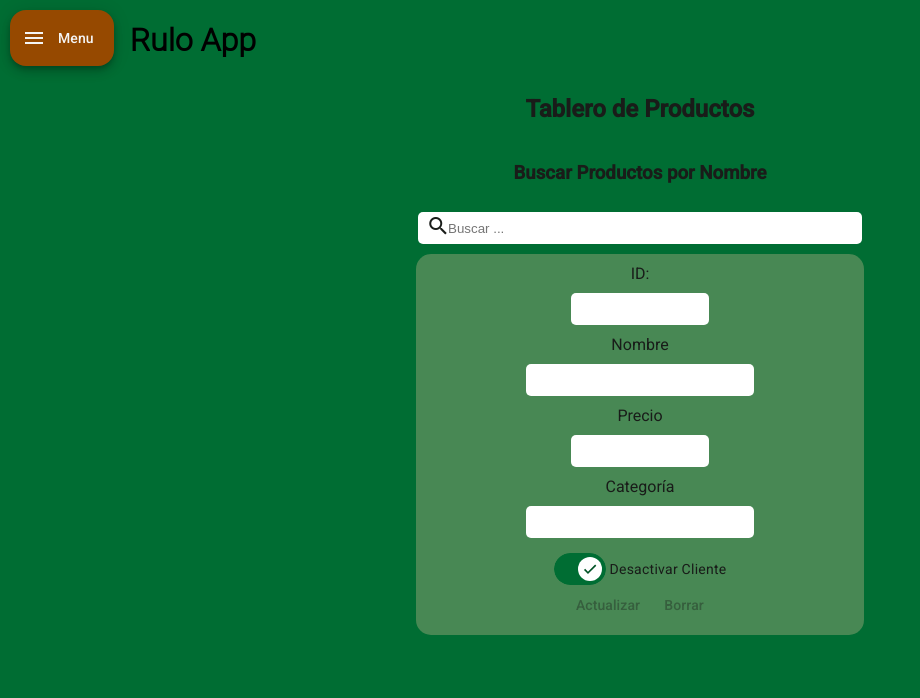
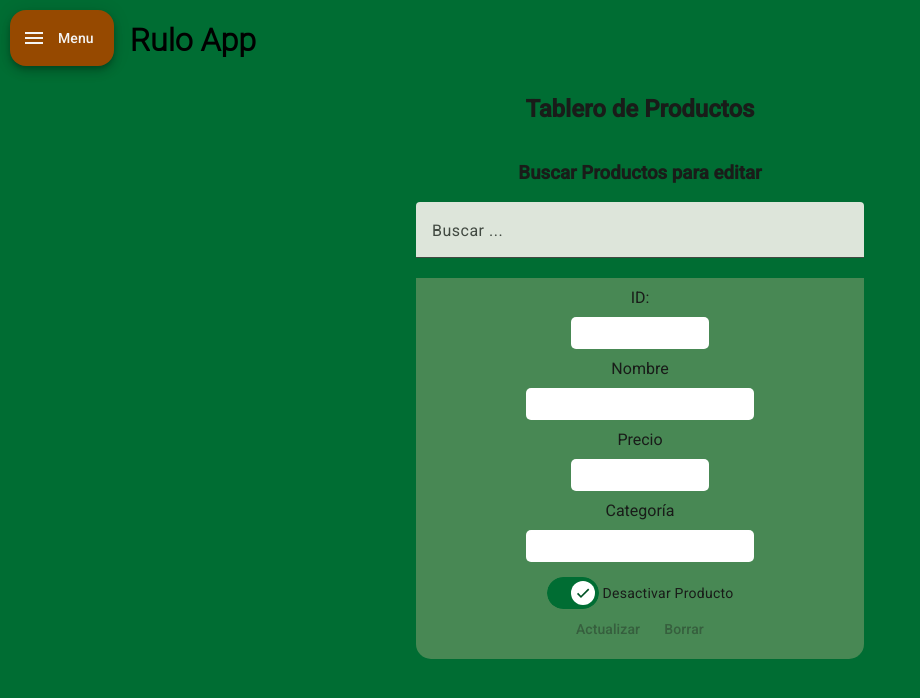
Before and after one commit to schjavier/BrotesFront, an Angular app: page /dashboard/producto/actualizar in a window 1280 px wide. Shown: the top 698 px of the page, without its empty margins (0-920 px from the left). Built offline with nearby package versions, Linux system fonts and the light colour scheme.

Commit message:
add: methods to provide suggestions while searching

```diff
--- a/src/app/components/forms/client-forms/update-client-form/update-client-form.component.html
+++ b/src/app/components/forms/client-forms/update-client-form/update-client-form.component.html
@@ -3,8 +3,7 @@
    title: 'Buscar Clientes por Nombre' ,
    placeholder: 'Ingrese el Nombre',
    debounceTime: 500,
-   minLength: 3 }"
-(searchChange)="searchClientByName($event)">
+   minLength: 3 }">
 
 </app-search-bar>
 
--- a/src/app/components/forms/product-forms/update-product-form/update-product-form.component.css
+++ b/src/app/components/forms/product-forms/update-product-form/update-product-form.component.css
@@ -27,7 +27,7 @@
   width: 35%;
   background-color: rgba(237, 200, 160, 0.3);
   padding-bottom: 10px;
-  border-radius: 15px;
+  border-radius: 0 0 15px 15px;
 }
 
 form {
--- a/src/app/components/forms/product-forms/update-product-form/update-product-form.component.html
+++ b/src/app/components/forms/product-forms/update-product-form/update-product-form.component.html
@@ -1,13 +1,14 @@
 
 <app-search-bar [searchConfig]="{
-   title: 'Buscar Productos por Nombre' ,
+   title: 'Buscar Productos para editar' ,
    placeholder: 'Buscar ... ',
    debounceTime: 500,
    minLength: 3 }"
-   (searchChange)="searchProductByName($event)">
+[searchSuggestionFn]="getProductSuggestion"
+[displayFn]="displayProductSuggestion"
+(itemSelected)="onProductSelected($event)" >
 
 </app-search-bar>
-
 
 <div class="formWrapper">
 
@@ -33,7 +34,7 @@
         class="activeProduct"
         [checked] = isProductActive
         (change)="toggleProduct(updateProductForm.get('id')?.value, $event.checked)">
-        {{ isProductActive ? 'Desactivar Cliente'  : 'Activar Cliente'}}
+        {{ isProductActive ? 'Desactivar Producto'  : 'Activar Producto'}}
 
       </mat-slide-toggle>
 
--- a/src/app/components/forms/product-forms/update-product-form/update-product-form.component.ts
+++ b/src/app/components/forms/product-forms/update-product-form/update-product-form.component.ts
@@ -9,6 +9,7 @@ import {Product} from '../../../../model/product/product';
 import {MatSnackBar} from '@angular/material/snack-bar';
 import {ProductService} from '../../../../services/product-service/product.service';
 import {UpdateProductDTO} from '../../../../model/product/update-product-dto';
+import {DatosListaProducto} from '../../../../model/product/datos-lista-producto';
 
 @Component({
   selector: 'app-update-product-form',
@@ -44,12 +45,39 @@ export class UpdateProductFormComponent {
   constructor(private productService: ProductService) {
   }
 
-  searchProductByName(searchTerm:string) {
-    this.errorMessage = null;
-    this.updateProductForm.reset();
+  getProductSuggestion = (searchTerm: string) => {
+      return this.productService.getProductsSuggestionByName(searchTerm);
+  };
 
-    this.product$ = this.productService.getProductByName(searchTerm.toLowerCase());
-  //todo terminar este metodo...
+  displayProductSuggestion = (product: DatosListaProducto):string => {
+      return product ? `${product.nombre} (${product.categoria})` : '';
+  };
+
+  onProductSelected(selectedProductDto: DatosListaProducto):void{
+      this.errorMessage = null;
+      this.updateProductForm.reset();
+      if(selectedProductDto && selectedProductDto.id){
+          this.productService.getProductById(selectedProductDto.id).subscribe({
+              next: (productData: Product) => {
+                  this.product = productData;
+                  this.updateForm(
+                      this.product.id,
+                      this.product.nombre,
+                      this.product.precio,
+                      this.product.categoria
+                  );
+                  this.isProductActive = productData.activo;
+                  this.errorMessage = null;
+              },
+              error: error => {
+                  this.errorMessage = error.message;
+                  console.error("Error al cargar el prodcuto: ", error);
+                  this.updateProductForm.reset();
+              }
+          });
+      }else {
+          this.errorMessage = "No se pudo cargar el producto"
+      }
   }
 
   updateForm(id:number, nombre:string, precio:number, categoria:string):void{
--- a/src/app/components/search-bar/search-bar.component.css
+++ b/src/app/components/search-bar/search-bar.component.css
@@ -1,15 +1,6 @@
-:host{
-  width: 100%;
-}
 
 h3 {
   text-align: center;
-}
-
-.searchIcon{
-  position: absolute;
-  left: 33.3%
-
 }
 
 .searchBarContainer{
@@ -22,22 +13,6 @@ h3 {
   position: relative;
 }
 
-.searchBar{
-  border: none;
-  border-radius: 5px;
-  width: 30%;
-  height: 30px;
-  margin: 10px ;
-  padding-right: 30px;
-  padding-left: 30px;
+.mat-mdc-form-field{
+    width: 35%;
 }
-
-.closeIcon{
-  position: absolute;
-  right: 33.5%;
-  color: darkred;
-  cursor: pointer;
-  display: flex;
-  align-items: center;
-
-}
--- a/src/app/components/search-bar/search-bar.component.html
+++ b/src/app/components/search-bar/search-bar.component.html
@@ -1,27 +1,44 @@
 <h3> {{ searchConfig.title }} </h3>
 <div class="searchBarContainer">
-      <span class="searchIcon">
-      <mat-icon>search</mat-icon>
-      </span>
+    <mat-form-field>
+        <mat-label>{{ searchConfig.placeholder }}</mat-label>
+        <input type="text"
+               matInput
+        [formControl]="searchControl"
+        [matAutocomplete]="auto">
+        <button mat-icon-button matPrefix *ngIf="!searchControl.value" color="primary">
+            <mat-icon>search</mat-icon>
+        </button>
+        <button mat-icon-button matSuffix *ngIf="searchControl.value" (click)="clearSearch()">
+            <mat-icon>close</mat-icon>
+        </button>
 
-      <input class="searchBar" role="searchbox"
-                                        [formControl]="searchControl"
-                                        [placeholder]="searchConfig.placeholder">
-      <span class="closeIcon"
-              *ngIf="searchControl.value"
-              (click)="searchControl.reset()">
-              <mat-icon>close</mat-icon>
-      </span>
+        <mat-autocomplete #auto="matAutocomplete" [displayWith]="displayFn" (optionSelected)="onOptionSelected($event)">
+            <mat-option *ngFor="let item of filteredItems$ | async" [value]="item">
+                {{ displayFn(item) }}
+            </mat-option>
+            <mat-option *ngIf="(filteredItems$ | async)?.length === 0 && searchControl.value.length >= searchConfig.minLength!">
+                No se encontraron sugerencias...
+            </mat-option>
+        </mat-autocomplete>
+
+    </mat-form-field>
+
 </div>
 
-<!--<mat-form-field>-->
-<!--  <mat-icon matPrefix>search</mat-icon>-->
-<!--  <input matInput [formControl]="searchControl" [placeholder]="searchConfig.placeholder">-->
-<!--  <button mat-icon-button matSuffix-->
-<!--          *ngIf="searchControl.value"-->
-<!--          (click)="searchControl.reset()">-->
-<!--    <mat-icon>close</mat-icon>-->
-<!--  </button>-->
 
 
-<!--</mat-form-field>-->
+
+
+<!--      <span class="searchIcon">-->
+<!--      <mat-icon>search</mat-icon>-->
+<!--      </span>-->
+
+<!--      <input class="searchBar" role="searchbox"-->
+<!--                                        [formControl]="searchControl"-->
+<!--                                        [placeholder]="searchConfig.placeholder">-->
+<!--      <span class="closeIcon"-->
+<!--              *ngIf="searchControl.value"-->
+<!--              (click)="searchControl.reset()">-->
+<!--              <mat-icon>close</mat-icon>-->
+<!--      </span>-->
--- a/src/app/components/search-bar/search-bar.component.ts
+++ b/src/app/components/search-bar/search-bar.component.ts
@@ -2,16 +2,30 @@ import {Component, EventEmitter, Input, OnInit, Output} from '@angular/core';
 import {SearchConfig} from './search-config';
 import {FormControl, ReactiveFormsModule} from '@angular/forms';
 import {MatIcon} from '@angular/material/icon';
-import {NgIf} from '@angular/common';
-import {debounceTime, distinctUntilChanged, filter} from 'rxjs';
+import {AsyncPipe, NgForOf, NgIf} from '@angular/common';
+import {catchError, debounceTime, distinctUntilChanged, EMPTY, filter, Observable, of, switchMap} from 'rxjs';
+import {MatFormField} from '@angular/material/form-field';
+import {MatAutocomplete, MatAutocompleteTrigger, MatOption} from '@angular/material/autocomplete';
+import {MatIconButton} from '@angular/material/button';
+import {MatInput} from '@angular/material/input';
+import {MatLabel} from '@angular/material/select';
 
 @Component({
   selector: 'app-search-bar',
-  imports: [
-    MatIcon,
-    ReactiveFormsModule,
-    NgIf,
-  ],
+    imports: [
+        MatIcon,
+        ReactiveFormsModule,
+        NgIf,
+        MatFormField,
+        MatAutocompleteTrigger,
+        MatIconButton,
+        MatInput,
+        MatAutocomplete,
+        MatOption,
+        AsyncPipe,
+        NgForOf,
+        MatLabel
+    ],
   templateUrl: './search-bar.component.html',
   styleUrl: './search-bar.component.css'
 })
@@ -19,23 +33,53 @@ export class SearchBarComponent implements OnInit {
 
   @Input() searchConfig: SearchConfig = {
     title: "Que vamos a hacer hoy?",
-    placeholder: 'Search...',
+    placeholder: 'Buscar...',
     debounceTime: 300,
-    minLength: 3,
+    minLength: 1,
   };
 
-  @Output() searchChange = new EventEmitter();
+  @Input() searchSuggestionFn!: (searchTerm: string) => Observable<any[]>;
 
-  searchControl:FormControl = new FormControl('');
+  @Input() displayFn!: (item: any) => string;
+
+  @Output() itemSelected = new EventEmitter<any>();
+
+  searchControl: FormControl = new FormControl<string | any>('');
+
+  filteredItems$: Observable<any[]> = EMPTY;
 
   ngOnInit(): void {
-    this.searchControl.valueChanges.pipe(
-      debounceTime(this.searchConfig.debounceTime),
-      distinctUntilChanged(),
-      filter(value => !value || value.length >= this.searchConfig.minLength)
-    ).subscribe(value => {this.searchChange.emit(value)});
+      if (!this.searchSuggestionFn){
+          console.error('SearchBar component error, searchSuggestionFn input is requiered for autocomplete functionality');
+          return;
+      }
 
-
+      this.filteredItems$ = this.searchControl.valueChanges.pipe(
+          filter(value => typeof value === 'string'),
+          debounceTime(this.searchConfig.debounceTime!),
+          distinctUntilChanged(),
+          switchMap(searchTerm => {
+              if (searchTerm && searchTerm.length >= this.searchConfig.minLength!){
+                  return this.searchSuggestionFn(searchTerm).pipe(
+                      catchError(error => {
+                          console.error('Error fetching suggestions:', error);
+                          return of([])
+                      })
+                  );
+              } else {
+                  return of([]);
+              }
+          })
+      );
   }
 
+  onOptionSelected(event: any):void {
+      const selectedItem = event.option.value;
+      this.itemSelected.emit(selectedItem);
+  }
+
+  clearSearch():void{
+      this.searchControl.reset('');
+      this.filteredItems$ = of([]);
+  }
 }
--- /dev/null
+++ b/src/app/model/product/datos-lista-producto.ts
@@ -0,0 +1,7 @@
+export interface DatosListaProducto {
+    id: number;
+    nombre: string;
+    precio: number;
+    categoria: string;
+    activo: boolean;
+}
--- a/src/app/services/product-service/product.service.ts
+++ b/src/app/services/product-service/product.service.ts
@@ -65,4 +65,10 @@ export class ProductService {
       catchError(error => this.errorHandler.handleHttpError(error))
     )
   }
+
+    getProductsSuggestionByName(nombre: string):Observable<Product[]> {
+        return this.http.get<Product[]>(this.url + "/buscar?nombre=" + nombre).pipe(
+            catchError(error => this.errorHandler.handleHttpError(error))
+        )
+    }
 }
```
Also changed, not shown: src/app/components/search-bar/search-config.ts (+4 -4 lines), 1 other file (tests, documents, lock files or other folders).
